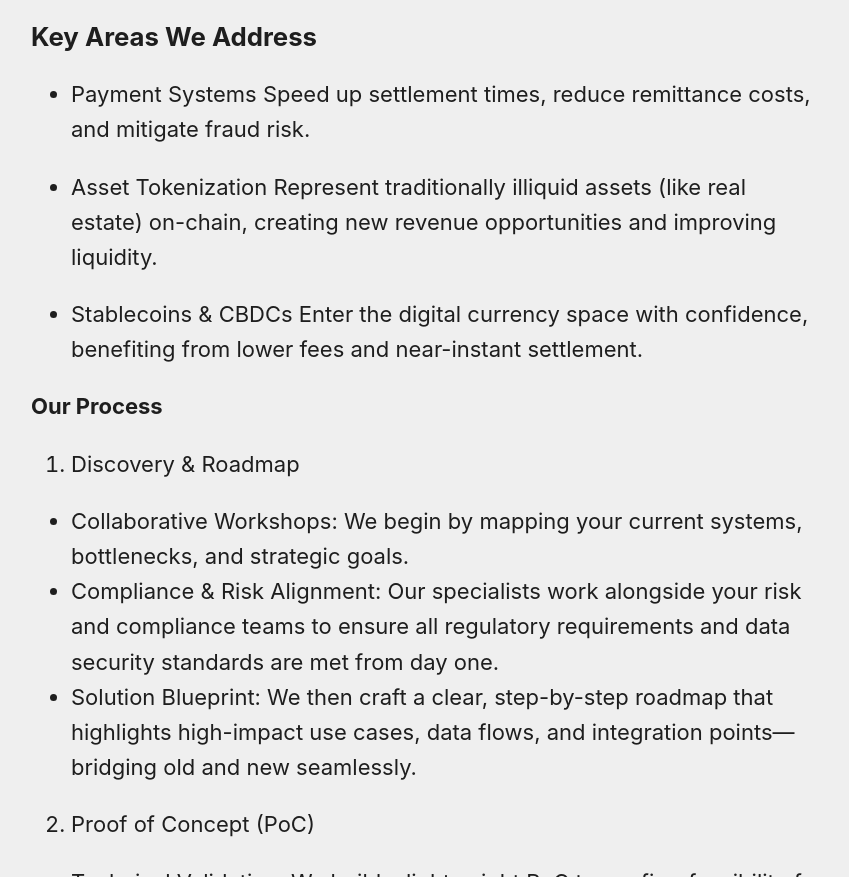
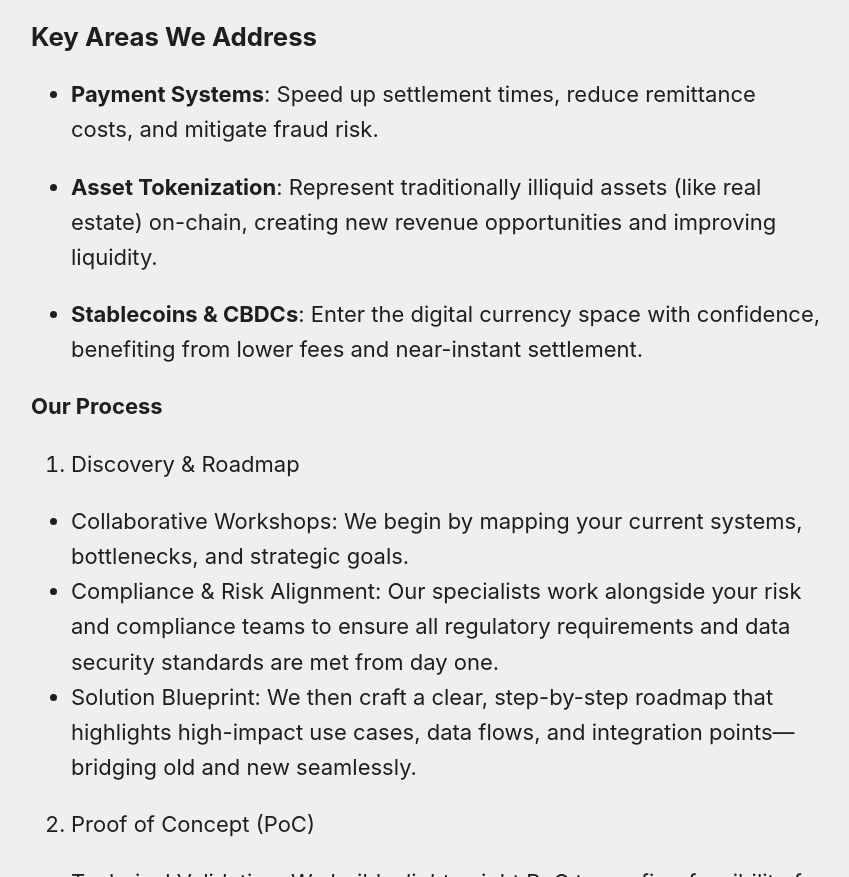
Before and after one commit to AhaLabs/ahalabs.github.io, an Astro site: page /offerings in a window 1280 px wide. Shown: the part 3324-4201 px from the top of the page, without its empty margins (213-1062 px from the left). Built offline with nearby package versions, Linux system fonts and the light colour scheme; Astro itself is replaced by a stand-in of ours.

Commit message:
Update src/pages/offerings.md
Co-authored-by: Chad Ostrowski <221614+chadoh@users.noreply.github.com>

```diff
--- a/src/pages/offerings.md
+++ b/src/pages/offerings.md
@@ -77,14 +77,11 @@ We won’t force a one-size-fits-all product into your world. Instead, we start
 
 ### Key Areas We Address
 
-- Payment Systems
-  Speed up settlement times, reduce remittance costs, and mitigate fraud risk.
+- **Payment Systems**: Speed up settlement times, reduce remittance costs, and mitigate fraud risk.
 
-- Asset Tokenization
-  Represent traditionally illiquid assets (like real estate) on-chain, creating new revenue opportunities and improving liquidity.
+- **Asset Tokenization**: Represent traditionally illiquid assets (like real estate) on-chain, creating new revenue opportunities and improving liquidity.
 
-- Stablecoins & CBDCs
-  Enter the digital currency space with confidence, benefiting from lower fees and near-instant settlement.
+- **Stablecoins & CBDCs**: Enter the digital currency space with confidence, benefiting from lower fees and near-instant settlement.
 
 **Our Process**
 
```
